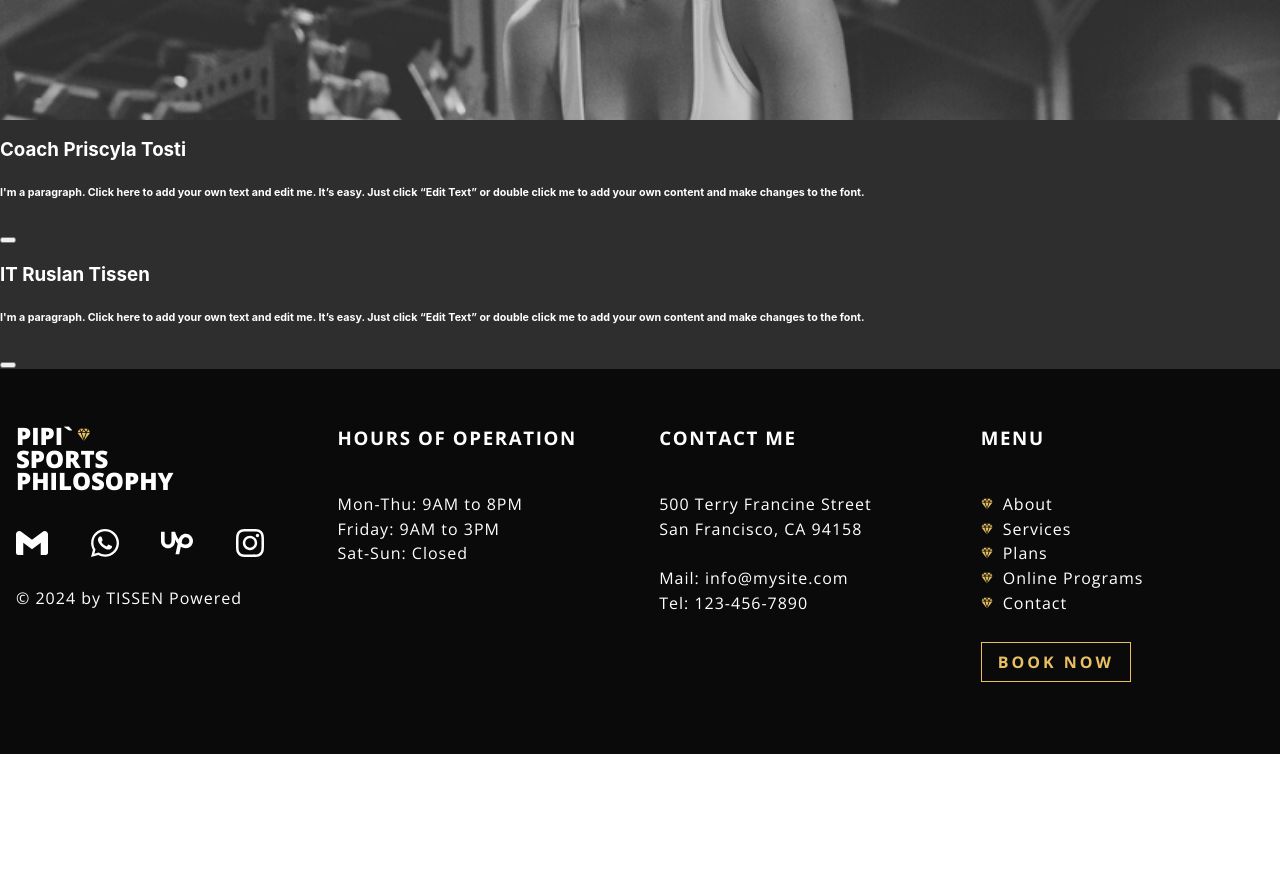
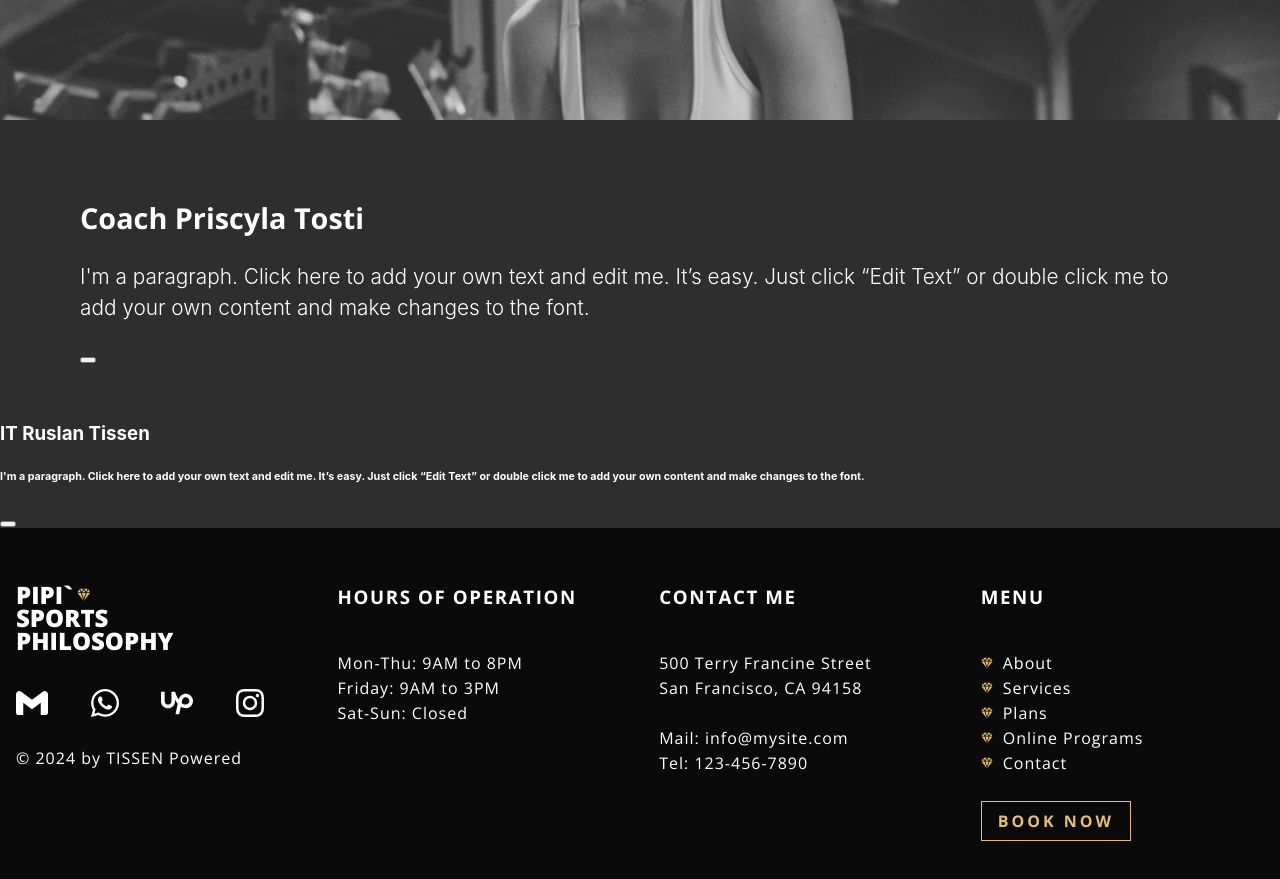
Before and after one commit to RuslanTissen/PIPI-world-2, a React (Create React App) app: page / in a window 1280 px wide. Shown: the part 2460-3339 px from the top of the page. Before the commit the page ends 3214 px from the top, so only its background shows below. Built offline with nearby package versions, Linux system fonts and the light colour scheme; a web font is replaced by a local one.

Commit message:
text part done in MEET

```diff
--- a/src/components/start/meetPipi/MeetPipi.jsx
+++ b/src/components/start/meetPipi/MeetPipi.jsx
@@ -14,9 +14,9 @@ function MeetPipi() {
 				<div className="meet-pipi__container-1--img-box">				</div>
 
 				<div className="meet-pipi__container-1--text-box">
-					<h3>Coach Priscyla Tosti </h3>
-					<h6>I'm a paragraph. Click here to add your own text and edit me. It’s easy. Just click “Edit Text” or double click me to add your own content and make changes to the font. </h6>
-					<button></button>
+					<p className='meet-pipi__container-1--text-box__name'>Coach Priscyla Tosti </p>
+					<p className='meet-pipi__container-1--text-box__info'>I'm a paragraph. Click here to add your own text and edit me. It’s easy. Just click “Edit Text” or double click me to add your own content and make changes to the font. </p>
+					<button className='meet-pipi__container-1--text-box__btn'></button>
 				</div>
 			</div>
 
@@ -24,7 +24,7 @@ function MeetPipi() {
 				<div className="meet-pipi__container-2--img">
 					<div className="meet-pipi__container-2--img--container">					</div>
 				</div>
-				<div className="meet-pipi__container-2--text">
+				<div className="meet-pipi__container-2--text-box">
 					<h3>IT Ruslan Tissen </h3>
 					<h6>I'm a paragraph. Click here to add your own text and edit me. It’s easy. Just click “Edit Text” or double click me to add your own content and make changes to the font. </h6>
 					<button></button>
--- a/src/components/start/meetPipi/MeetPipi.scss
+++ b/src/components/start/meetPipi/MeetPipi.scss
@@ -35,8 +35,21 @@
 	}
 
 	.meet-pipi__container-1--text-box {
-		padding
-		h3 {
+		padding: 3.5rem clamp(3rem, 10vw, 5rem) 2.5rem;
+		.meet-pipi__container-1--text-box__name {
+			font-family: "Open Sans", sans-serif;
+			font-weight: 700;
+			font-style: to-upper-case;
+			line-height: 95%;
+			font-size: 1.8rem;
+		}
+		.meet-pipi__container-1--text-box__info {
+			font-size: clamp(1.2rem, 3vw, 1.3rem);
+			font-weight: 300;
+			color: rgb(255, 253, 253);
+			line-height: 150%;
+		}
+		.meet-pipi__container-1--text-box__btn{
 
 		}
 	}
```
